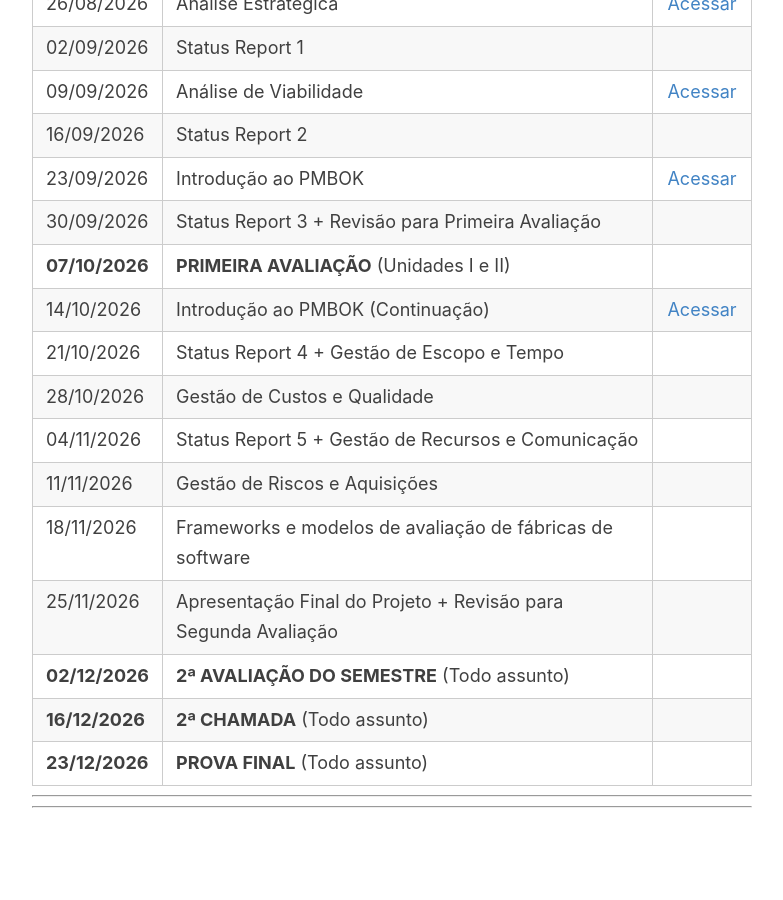
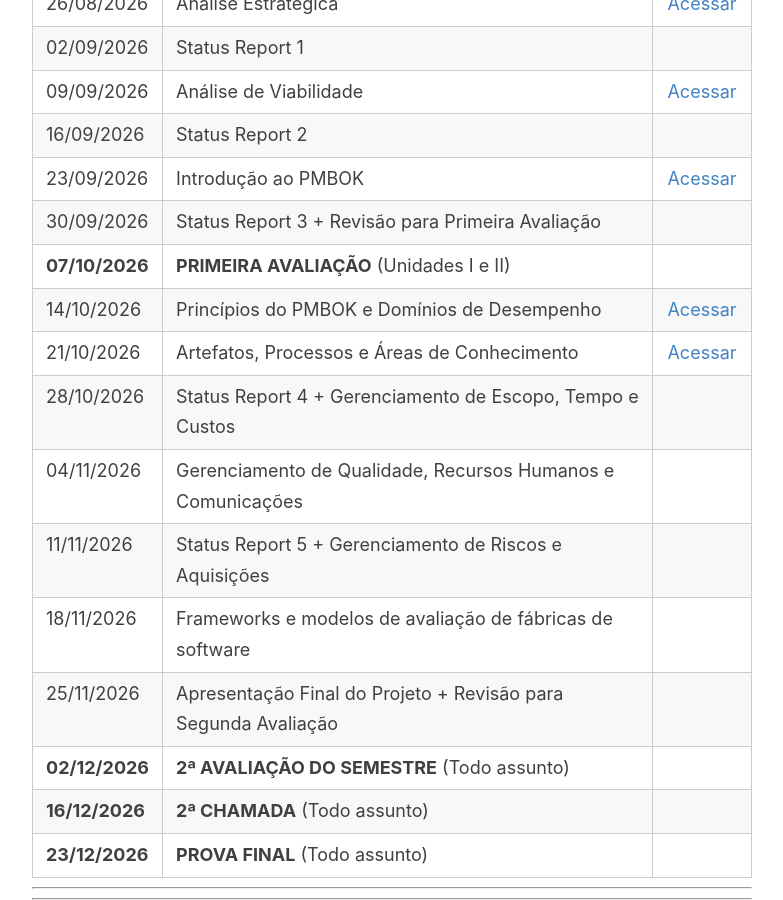
Before and after one commit to prgsouza/prgsouza.github.io, a Jekyll site: the page built from _pages/lei.md, in a window 1280 px wide and 900 px high, scrolled down 2278 px. Shown: the whole window, without its empty margins (248-1031 px from the left). Built offline with Jekyll 4.4.1, drawn with Linux system fonts in a browser that asks for light colours; before the commit the page ends 3086 px from its top, so only the background shows below that.

Commit message:
Update lei.md

```diff
--- a/_pages/lei.md
+++ b/_pages/lei.md
@@ -63,11 +63,11 @@ ____
 | 23/09/2026 | Introdução ao PMBOK | [Acessar](/aulas/lei/aula03-pmbok.pdf) |
 | 30/09/2026 | Status Report 3 + Revisão para Primeira Avaliação
 | **07/10/2026** | **PRIMEIRA AVALIAÇÃO** (Unidades I e II)
-| 14/10/2026 | Introdução ao PMBOK (Continuação) | [Acessar](/aulas/lei/aula03-pmbok.pdf) |
-| 21/10/2026 | Status Report 4 + Gestão de Escopo e Tempo | |
-| 28/10/2026 | Gestão de Custos e Qualidade |  |
-| 04/11/2026 | Status Report 5 + Gestão de Recursos e Comunicação |  |
-| 11/11/2026 | Gestão de Riscos e Aquisições | |
+| 14/10/2026 | Princípios do PMBOK e Domínios de Desempenho | [Acessar](/aulas/lei/aula03-pmbok.pdf) |
+| 21/10/2026 | Artefatos, Processos e Áreas de Conhecimento | [Acessar](/aulas/lei/aula03-pmbok.pdf) |
+| 28/10/2026 | Status Report 4 + Gerenciamento de Escopo, Tempo e Custos |  |
+| 04/11/2026 | Gerenciamento de Qualidade, Recursos Humanos e Comunicações |  |
+| 11/11/2026 | Status Report 5 + Gerenciamento de Riscos e Aquisições | |
 | 18/11/2026 | Frameworks e modelos de avaliação de fábricas de software | |
 | 25/11/2026 | Apresentação Final do Projeto + Revisão para Segunda Avaliação
 | **02/12/2026** | **2ª AVALIAÇÃO DO SEMESTRE** (Todo assunto)
```
